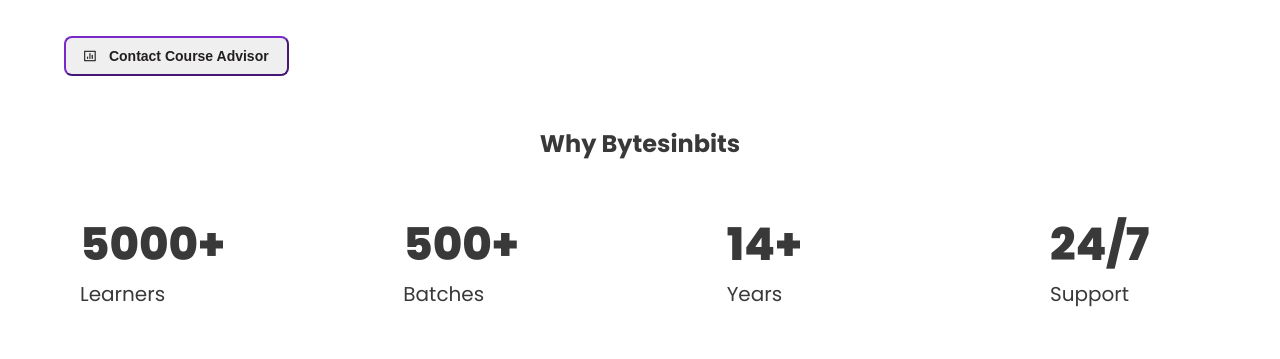
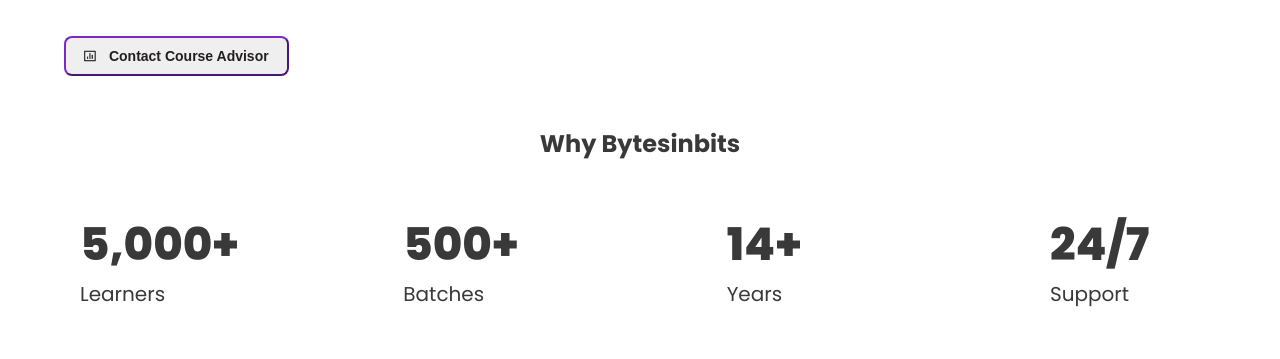
Before and after one commit to TamilselvanChandrakumar/BytesInBits, a React (Vite) app in the folder bytesinbits-app/: page /courses in a window 1280 px wide. Shown: the part 4140-4499 px from the top of the page. Built offline with nearby package versions, Linux system fonts and the light colour scheme.

Commit message:
first commit

```diff
--- a/bytesinbits-app/src/components/courses/Courses.jsx
+++ b/bytesinbits-app/src/components/courses/Courses.jsx
@@ -1,5 +1,7 @@
-import React from "react";
+import React, { useState } from "react";
 import "../courses/Courses.css";
+import CountUp from "react-countup";
+import ScrollTrigger from "react-scroll-trigger";
 import line from "../../assets/courses/line.png";
 import duration from "../../assets/allcoursesimg/duration.png";
 import enroll from "../../assets/allcoursesimg/enroll.png";
@@ -22,6 +24,7 @@
 import star from "../../assets/keyfeatures/star.png";
 
 const Courses = () => {
+  const [counterOn, seCountertOn] = useState(false);
   return (
     <>
       <div className="course_header_container">
@@ -349,19 +352,26 @@
         </div>
       </section>
       <section className="whyBytes_container">
+        <ScrollTrigger
+          onEnter={() => seCountertOn(true)}
+          onExit={() => seCountertOn(false)}
+        >
           <h2 className="whybytes_text">Why Bytesinbits</h2>
           <div className="whyBytes_inner">
             <div className="numbers_container">
               <div className="numbers_content">
-              <h1>5000+</h1>
+                <h1>
+                  {" "}
+                  {counterOn && <CountUp end={5000} suffix="+"></CountUp>}
+                </h1>
                 <p>Learners</p>
               </div>
               <div className="numbers_content">
-              <h1>500+</h1>
+                <h1>{counterOn && <CountUp end={500} suffix="+"></CountUp>}</h1>
                 <p>Batches</p>
               </div>
               <div className="numbers_content">
-              <h1>14+</h1>
+                <h1> {counterOn && <CountUp end={14} suffix="+"></CountUp>}</h1>
                 <p>Years</p>
               </div>
               <div className="numbers_content">
@@ -370,11 +380,15 @@
               </div>
             </div>
           </div>
+        </ScrollTrigger>
       </section>
       <div className="keyfeature_text">
         <h1 style={{ color: "#393939" }}>Key Features</h1>
       </div>
-      <section className="keyfeature_container">
+      <section
+        className="keyfeature_container"
+        style={{ marginBottom: "30px" }}
+      >
         <div className="keyfeature_inner">
           <div className="keyfeature">
             <h2>
```
Lines whose indentation alone changed are shown as unchanged.
